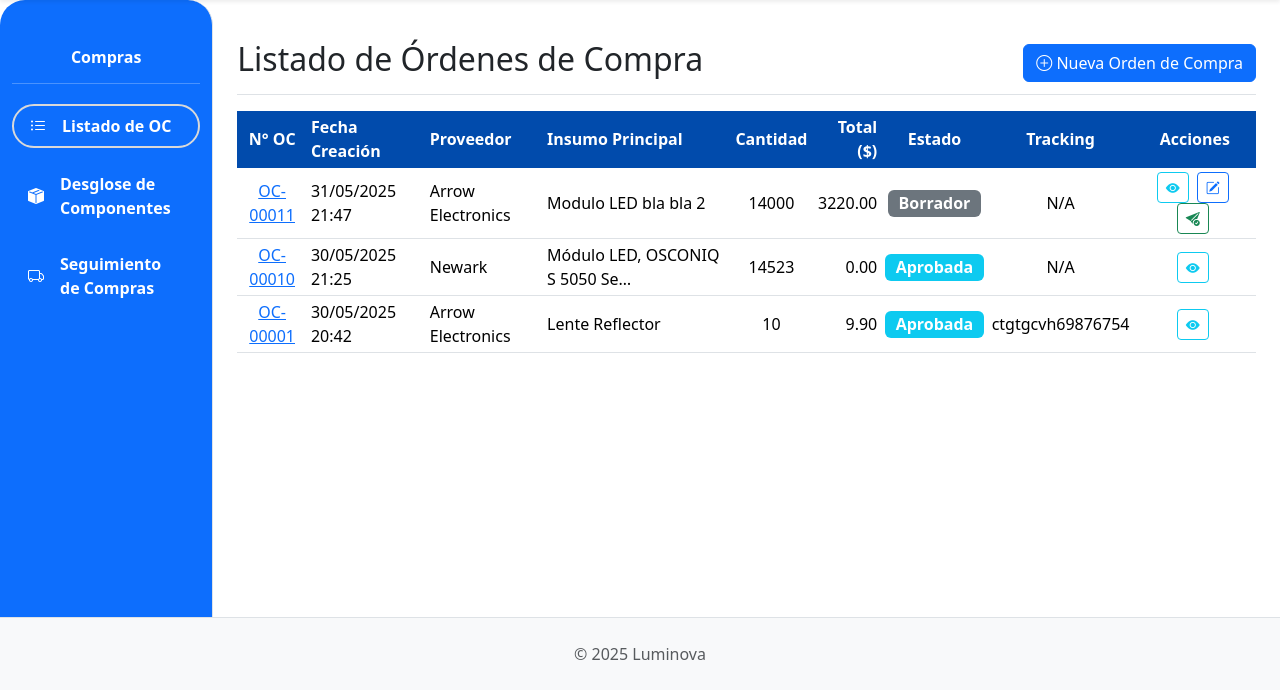
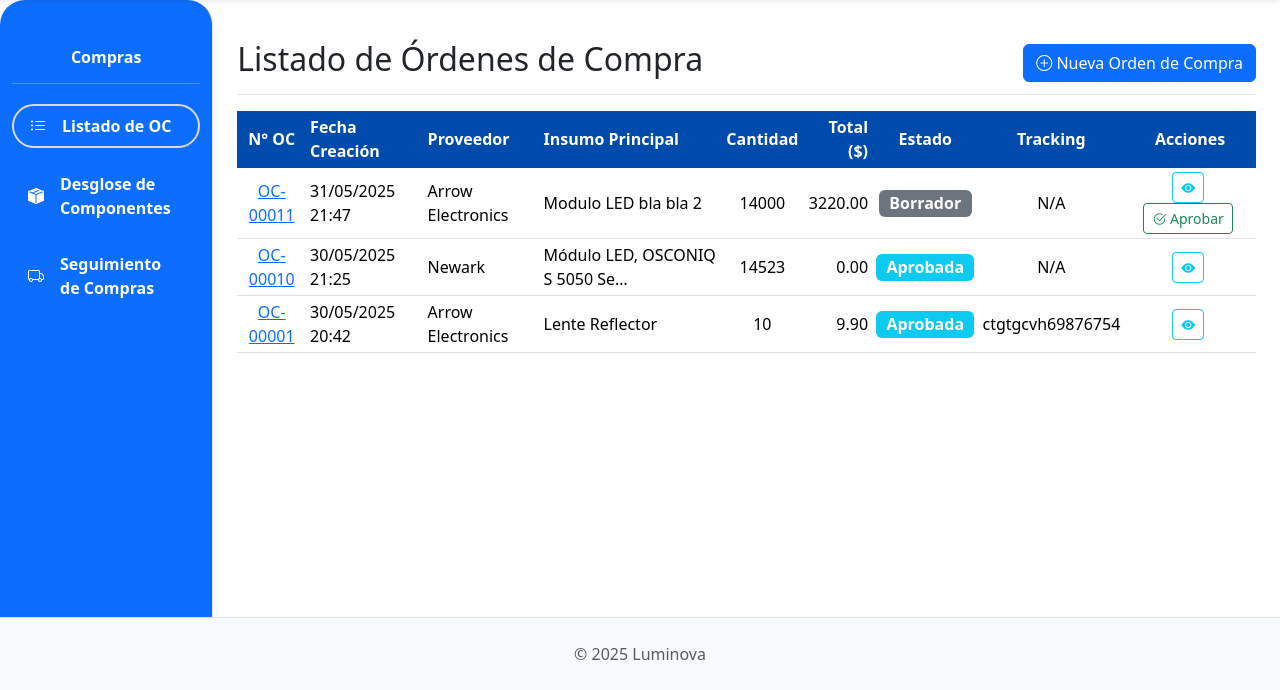
Before and after one commit to FedericoPaal/TP_LUMINOVA, a Django app: page /compras/ in a window 1280 px wide. Shown: the part 110-800 px from the top of the page. Run offline with Django 5.2, Linux system fonts and the light colour scheme; a user stored in the database is signed in; data comes from the database, SQL or seed files in the repository; both versions use the stored data as it was after the commit; some libraries are stand-ins or nearby versions.

Commit message:
Se elimina estado Pendiente Aprobación

```diff
--- a/App_LUMINOVA/models.py
+++ b/App_LUMINOVA/models.py
@@ -409,7 +409,7 @@ class Orden(models.Model):  # Este será para Órdenes de Compra
     ]
     ESTADO_ORDEN_COMPRA_CHOICES = [
         ("BORRADOR", "Borrador"),
-        ("PENDIENTE_APROBACION", "Pendiente Aprobación"),
+
         ("APROBADA", "Aprobada"),
         ("ENVIADA_PROVEEDOR", "Enviada al Proveedor"),
         ("CONFIRMADA_PROVEEDOR", "Confirmada por Proveedor"),
--- a/App_LUMINOVA/templates/compras/compras_lista_oc.html
+++ b/App_LUMINOVA/templates/compras/compras_lista_oc.html
@@ -68,15 +68,10 @@
 
                     {% if oc.estado == 'BORRADOR' %}
                         {# Enlace para Editar (sigue siendo GET, lleva a un formulario) #}
-                        <a href="{% url 'App_LUMINOVA:compras_editar_oc' oc.id %}" class="btn btn-sm btn-outline-primary me-1" title="Editar OC {{ oc.numero_orden }}">
-                            <i class="bi bi-pencil-square"></i>
-                        </a>
-
-                        {# Formulario para el botón "Enviar para Aprobación" #}
-                        <form method="post" action="{% url 'App_LUMINOVA:compras_solicitar_aprobacion_oc' oc.id %}" style="display: inline;">
+                        <form method="post" action="{% url 'App_LUMINOVA:compras_aprobar_oc_directamente' oc.id %}" style="display: inline;"> {# Nueva URL #}
                             {% csrf_token %}
-                            <button type="submit" class="btn btn-sm btn-outline-success me-1" title="Enviar OC {{ oc.numero_orden }} para Aprobación">
-                                <i class="bi bi-send-check-fill"></i>
+                            <button type="submit" class="btn btn-sm btn-outline-success me-1" title="Aprobar OC {{ oc.numero_orden }}">
+                                <i class="bi bi-check2-circle"></i> Aprobar
                             </button>
                         </form>
 
--- a/App_LUMINOVA/urls.py
+++ b/App_LUMINOVA/urls.py
@@ -22,7 +22,7 @@ from .views import (
     compras_seguimiento_view, compras_tracking_pedido_view,
     desglose3, compras_crear_oc_view,
     compras_seleccionar_proveedor_para_insumo_view,
-    compras_detalle_oc_view, compras_editar_oc_view, compras_solicitar_aprobacion_oc_view,
+    compras_detalle_oc_view, compras_editar_oc_view, compras_aprobar_oc_directamente_view,
     get_oferta_proveedor_ajax,
 
     # Producción
@@ -101,7 +101,7 @@ urlpatterns = [
     path('compras/orden/seleccionar-proveedor/insumo/<int:insumo_id>/', compras_seleccionar_proveedor_para_insumo_view, name='compras_seleccionar_proveedor_para_insumo'),
     path('compras/orden/<int:oc_id>/', compras_detalle_oc_view, name='compras_detalle_oc'),
     path('compras/orden/<int:oc_id>/editar/', compras_editar_oc_view, name='compras_editar_oc'),
-    path('compras/orden/<int:oc_id>/solicitar-aprobacion/', compras_solicitar_aprobacion_oc_view, name='compras_solicitar_aprobacion_oc'),
+    path('compras/orden/<int:oc_id>/aprobar-directo/', compras_aprobar_oc_directamente_view, name='compras_aprobar_oc_directamente'),
     path('ajax/get-oferta-proveedor/', get_oferta_proveedor_ajax, name='ajax_get_oferta_proveedor'),
 
     # --- Rutas de Producción ---
--- a/App_LUMINOVA/views.py
+++ b/App_LUMINOVA/views.py
@@ -1432,7 +1432,7 @@ def compras_editar_oc_view(request, oc_id):
 
     estados_no_editables_campos_principales = ['APROBADA', 'ENVIADA_PROVEEDOR', 'CONFIRMADA_PROVEEDOR', 'EN_TRANSITO', 'RECIBIDA_PARCIAL', 'RECIBIDA_TOTAL', 'COMPLETADA', 'CANCELADA']
 
-    if orden_compra_instance.estado in estados_no_editables_campos_principales and orden_compra_instance.estado != 'PENDIENTE_APROBACION': # PENDIENTE_APROBACION podría tener edición limitada
+    if orden_compra_instance.estado != 'BORRADOR':
         messages.error(request, f"La OC {orden_compra_instance.numero_orden} no puede editarse significativamente en estado '{orden_compra_instance.get_estado_display()}'.")
         # return redirect('App_LUMINOVA:compras_detalle_oc', oc_id=oc_id) # O permitir editar solo notas/tracking
 
@@ -1494,24 +1494,36 @@ def compras_editar_oc_view(request, oc_id):
 @login_required
 @require_POST # Esta acción debería ser un POST, ya que modifica datos
 @transaction.atomic
-def compras_solicitar_aprobacion_oc_view(request, oc_id):
-    # if not es_admin_o_rol(request.user, ['compras', 'administrador']): # Control de permisos
-    #     messages.error(request, "Acción no permitida.")
+def compras_aprobar_oc_directamente_view(request, oc_id): # Nuevo nombre
+    # if not es_admin_o_rol(request.user, ['compras_manager', 'administrador']): # Permisos
+    #     messages.error(request, "No tiene permiso para aprobar Órdenes de Compra.")
     #     return redirect('App_LUMINOVA:compras_lista_oc')
 
     orden_compra = get_object_or_404(Orden, id=oc_id, tipo='compra')
 
-    if orden_compra.estado == 'BORRADOR':
+    if orden_compra.estado == 'BORRADOR': # Solo aprobar desde borrador
         try:
-            orden_compra.estado = 'PENDIENTE_APROBACION'
+            orden_compra.estado = 'APROBADA'
+            # Aquí es un buen lugar para confirmar/actualizar la cantidad_en_pedido del insumo
+            # si no se hizo al crear el borrador, o si quieres que solo las aprobadas la afecten.
+            if orden_compra.insumo_principal and orden_compra.cantidad_principal and orden_compra.cantidad_principal > 0:
+                # Asegúrate que esta lógica no duplique si ya lo hiciste en la creación del borrador.
+                # Si la cantidad_en_pedido se suma al crear el BORRADOR, no necesitas hacerlo de nuevo aquí.
+                # Si solo se suma al APROBAR, entonces este es el lugar:
+                # Insumo.objects.filter(id=orden_compra.insumo_principal.id).update(
+                #     cantidad_en_pedido=F('cantidad_en_pedido') + orden_compra.cantidad_principal
+                # )
+                # logger.info(f"OC {orden_compra.numero_orden} aprobada. Incrementada cantidad_en_pedido para {orden_compra.insumo_principal.descripcion}.")
+                pass # Asumimos que cantidad_en_pedido ya se actualizó al crear el borrador
+
             orden_compra.save(update_fields=['estado'])
-            messages.success(request, f"Orden de Compra '{orden_compra.numero_orden}' enviada para aprobación.")
-            logger.info(f"OC {orden_compra.numero_orden} (ID: {oc_id}) cambió de estado a PENDIENTE_APROBACION por usuario {request.user.username}")
+            messages.success(request, f"Orden de Compra '{orden_compra.numero_orden}' ha sido APROBADA.")
+            logger.info(f"OC {orden_compra.numero_orden} (ID: {oc_id}) cambió estado a APROBADA por {request.user.username}")
         except Exception as e:
-            messages.error(request, f"Error al intentar enviar la OC para aprobación: {e}")
-            logger.error(f"Error al cambiar estado de OC {oc_id} a PENDIENTE_APROBACION: {e}")
+            messages.error(request, f"Error al aprobar la OC: {e}")
+            logger.error(f"Error al cambiar estado de OC {oc_id} a APROBADA: {e}")
     else:
-        messages.warning(request, f"La Orden de Compra '{orden_compra.numero_orden}' no está en estado 'Borrador' y no puede ser enviada para aprobación nuevamente desde aquí.")
+        messages.warning(request, f"La OC '{orden_compra.numero_orden}' no está en estado 'Borrador'. Estado actual: {orden_compra.get_estado_display()}")
 
     return redirect('App_LUMINOVA:compras_lista_oc')
 
```
Also changed, not shown: App_LUMINOVA/migrations/0013_alter_insumo_cantidad_en_pedido_alter_orden_estado.py (added), db.sqlite3.
